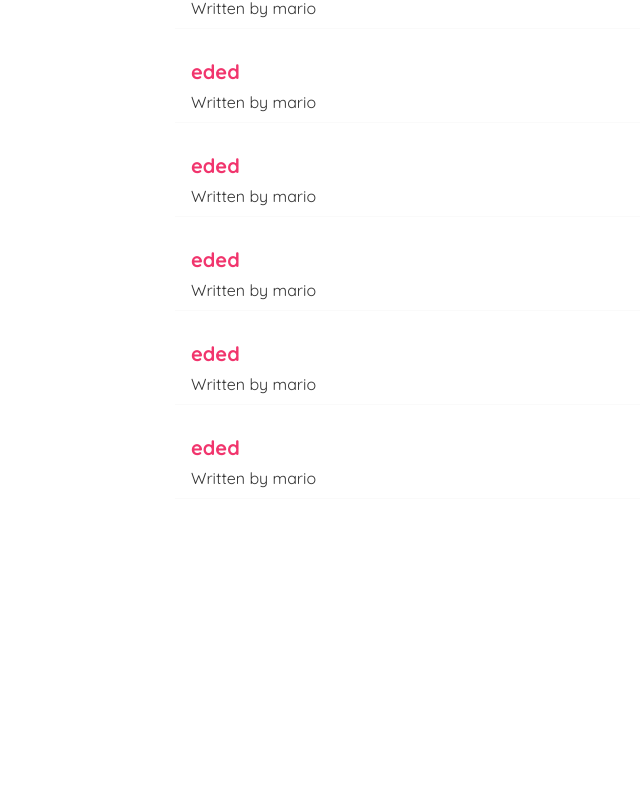
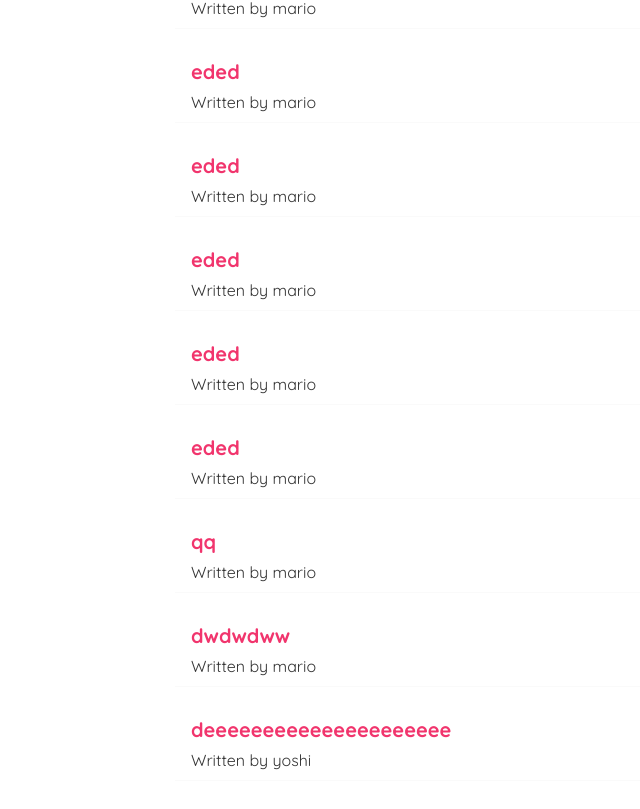
Before and after one commit to chaitanyatekane/daily-journal, a React (Create React App) app: page / in a window 1280 px wide. Shown: the part 696-1505 px from the top of the page, without its empty margins (165-805 px from the left). Before the commit the page ends 1275 px from the top, so only its background shows below. Built offline with nearby package versions, Linux system fonts and the light colour scheme; data requests are answered from the project's data file.

Commit message:
programmatic redirects

```diff
--- a/data/db.json
+++ b/data/db.json
@@ -65,6 +65,24 @@
       "body": "ded",
       "author": "mario",
       "id": 11
+    },
+    {
+      "title": "qq",
+      "body": "qq",
+      "author": "mario",
+      "id": 12
+    },
+    {
+      "title": "dwdwdww",
+      "body": "wwdwdwwdw",
+      "author": "mario",
+      "id": 13
+    },
+    {
+      "title": "deeeeeeeeeeeeeeeeeeeee",
+      "body": "eddddddddddddddbebcwciewcwbcieccwweecw",
+      "author": "yoshi",
+      "id": 14
     }
   ]
 }
--- a/src/Create.js
+++ b/src/Create.js
@@ -1,10 +1,12 @@
 import { useState } from "react";
+import { useHistory  } from "react-router-dom";
 
 const Create = () => {
     const [title, setTitle] = useState('');
     const [body, setBody] = useState('');
     const [author, setAuthor] = useState('yoshi');
     const [isPending, setIsPending] = useState(false);
+    const history = useHistory();
 
     const handleSubmit = (e) => {
         e.preventDefault();
@@ -18,6 +20,7 @@ const Create = () => {
         }).then(() => {
             console.log("New Blog Added");
             setIsPending(false);
+            history.push('/');
         })
     };
 
```
Also changed, not shown: 1 other file (tests, documents, lock files or other folders).
